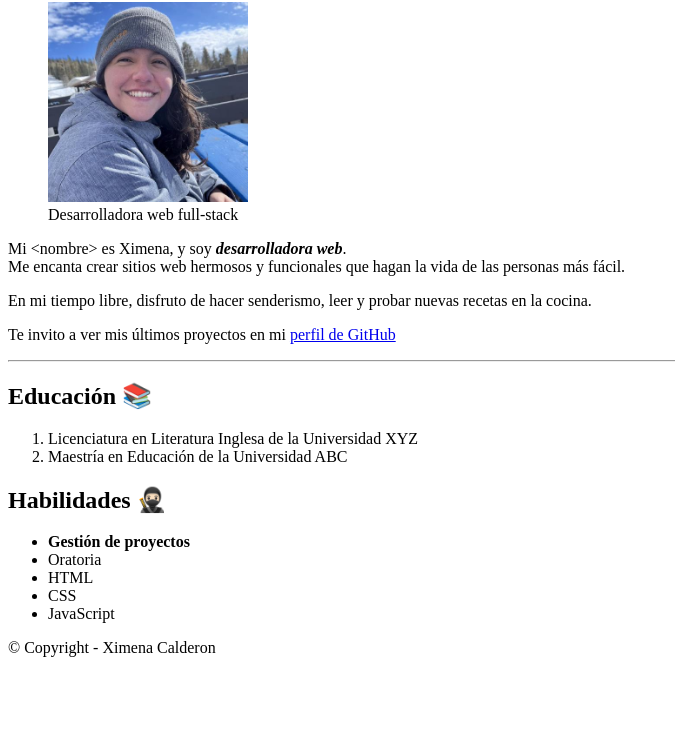
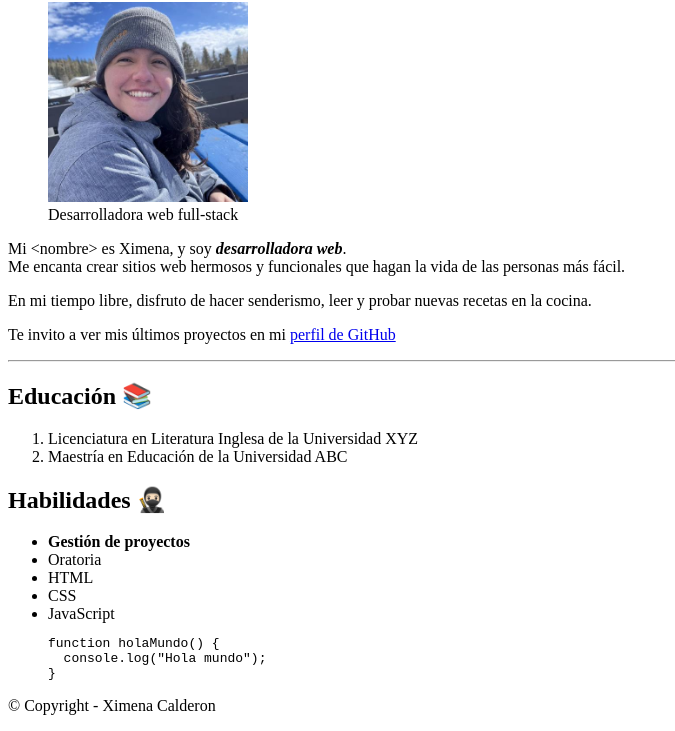
Before and after one commit to codeableorg/fundamentals-html-css, a plain HTML site: page sobre-mi/pages/about.html in a window 1280 px wide. Shown: the part 133-864 px from the top of the page, without its empty margins (0-675 px from the left). Before the commit the page ends 806 px from the top, so only its background shows below. Drawn offline with Linux system fonts and the light colour scheme.

Commit message:
Agrega pre y code

```diff
--- a/sobre-mi/pages/about.html
+++ b/sobre-mi/pages/about.html
@@ -58,7 +58,12 @@
           <li>Oratoria</li>
           <li>HTML</li>
           <li>CSS</li>
-          <li>JavaScript</li>
+          <li>
+            JavaScript
+            <pre><code>function holaMundo() {
+  console.log("Hola mundo");
+}</code></pre>
+          </li>
         </ul>
       </section>
     </main>
```
